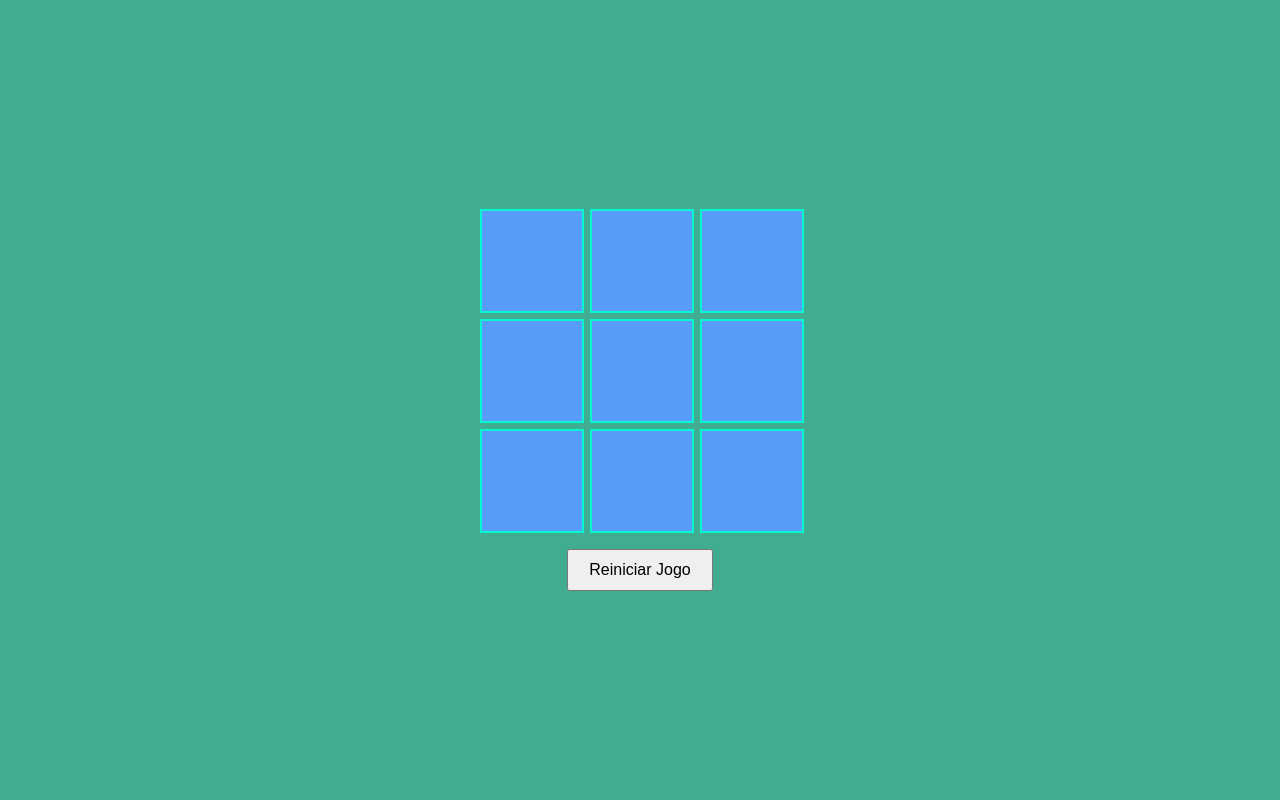
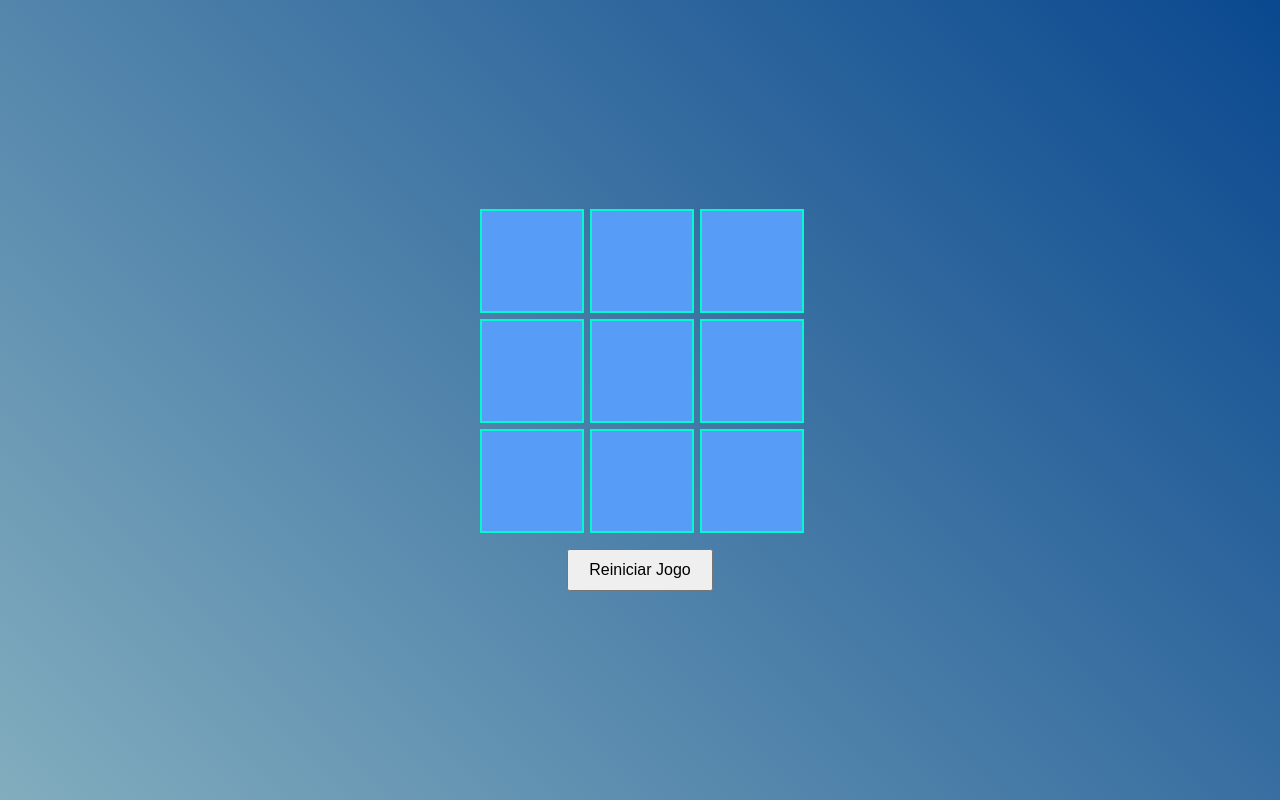
Before and after one commit to ThiagoTorresFerrao/Jogo-da-velha, a plain HTML site: page index.html in a window 1280 px wide. Drawn offline with Linux system fonts and the light colour scheme.

Commit message:
alteração de background

```diff
--- a/style.css
+++ b/style.css
@@ -6,7 +6,7 @@ body {
     align-items: center;
     height: 100vh;
     margin: 0;
-    background-color: #40ad92;
+    background: linear-gradient(45deg, #82adbe 0%,#0a488f 100%);
 }
 
 #game {
```
